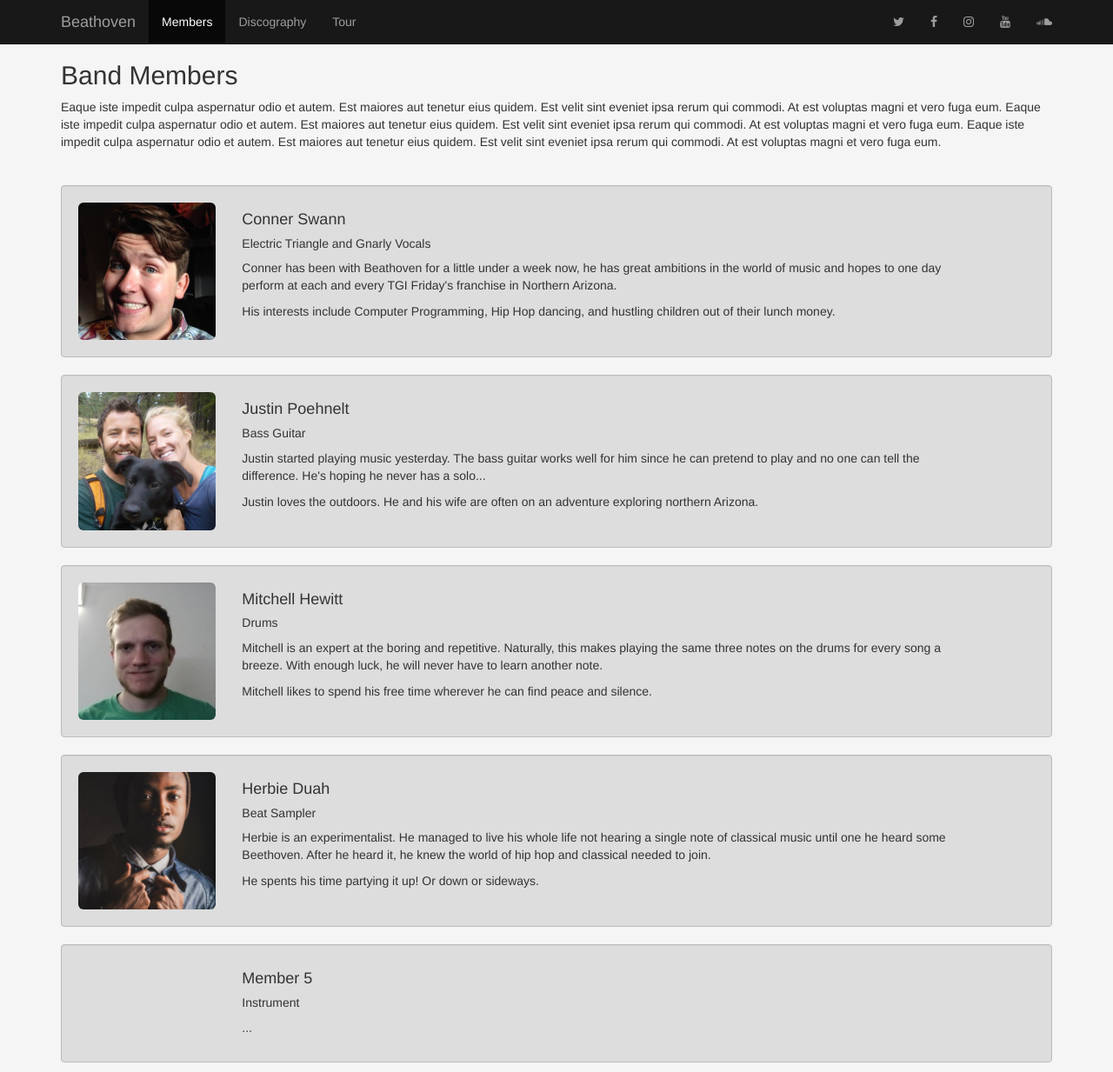
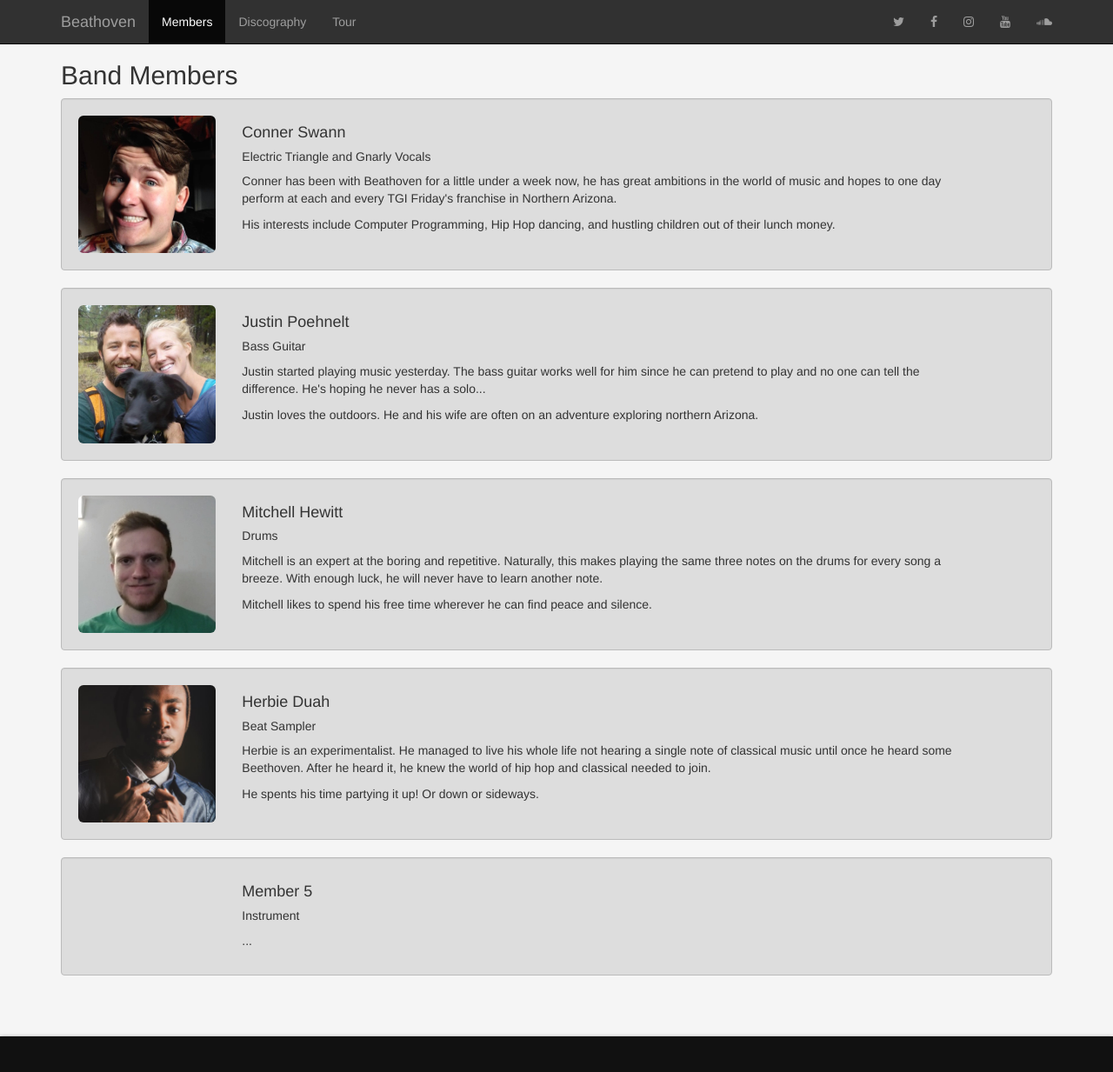
Before and after one commit to jpoehnelt/cs399-band, a Django app: page /members in a window 1280 px wide. Shown: the top 1233 px of the page at 87% size. Run offline with Django 3.2, Linux system fonts and the light colour scheme; parts of the project's set-up code (start-up, migrations or seed data) failed here and were passed over; some libraries are stand-ins or nearby versions.

Commit message:
changed the nabber opacity, changed my comments on the discography, took the paragraph of the band members

```diff
--- a/app/static/css/beathoven.css
+++ b/app/static/css/beathoven.css
@@ -8,7 +8,7 @@ body {
     background: rgb(0, 0, 0);
     /* Fall-back for browsers that don't
                                        support rgba */
-    background: rgba(0, 0, 0, .9);
+    background: rgba(0, 0, 0, .8);
 }
 
 .section {
--- a/app/templates/discography.html
+++ b/app/templates/discography.html
@@ -8,9 +8,7 @@
 
         <h2>Discography</h2>
 
-        <p class="lead">It is funny because I sort of had an idea of what a discography but I
-            wasn't sure so I searched google lol. But yeah this where it will go. <a
-                    href="http://www.fakemusicgenerator.com">Fake Music Generator</a></p>
+
 
         <div id="albums">
             {% for album in discography %}
--- a/app/templates/members.html
+++ b/app/templates/members.html
@@ -7,14 +7,7 @@
 
         <h2>Band Members</h2>
 
-        <p style="margin-bottom:40px;">Eaque iste impedit culpa aspernatur odio et autem. Est
-            maiores aut tenetur eius quidem.
-            Est velit sint eveniet ipsa rerum qui commodi. At est voluptas magni et vero fuga
-            eum. Eaque iste impedit culpa aspernatur odio et autem. Est maiores aut tenetur eius
-            quidem. Est velit sint eveniet ipsa rerum qui commodi. At est voluptas magni et vero
-            fuga eum. Eaque iste impedit culpa aspernatur odio et autem. Est maiores aut tenetur
-            eius quidem. Est velit sint eveniet ipsa rerum qui commodi. At est voluptas magni et
-            vero fuga eum.</p>
+
 
         <div class="well">
             <div class="row">
@@ -99,7 +92,7 @@
                     <h5>Beat Sampler</h5>
 
                     <p>Herbie is an experimentalist. He managed to live his whole life not hearing
-                        a single note of classical music until one
+                        a single note of classical music until once
                         he heard some Beethoven. After he heard it, he knew the world of hip hop
                         and classical needed to join.</p>
 
```
